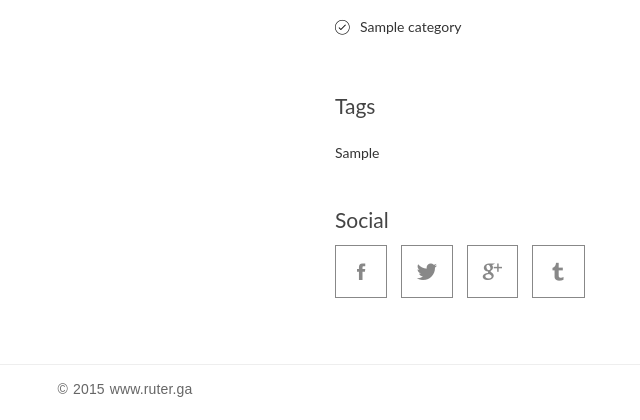
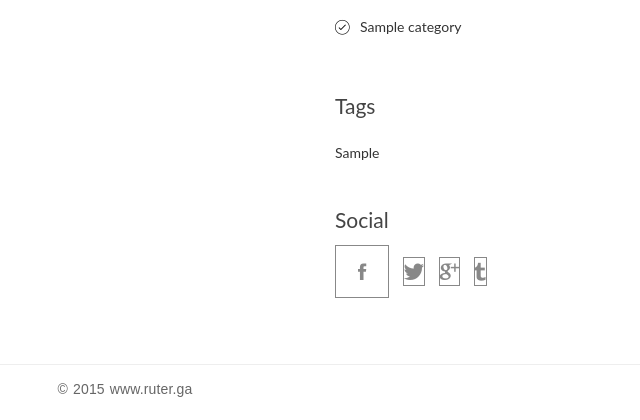
Before and after one commit to ruter/myBlog, a Django app: page / in a window 1280 px wide. Shown: the part 418-838 px from the top of the page, without its empty margins (515-1155 px from the left). Run offline with Django 3.2, Linux system fonts and the light colour scheme; tables that the repository leaves empty hold one stand-in row (values such as "Sample post"); grey boxes marked "Sample" are stand-in pictures; some libraries are stand-ins or nearby versions; some web fonts are replaced.

Commit message:
Change style

```diff
--- a/myBlog/article/static/css/custom.css
+++ b/myBlog/article/static/css/custom.css
@@ -646,19 +646,19 @@ figure {
 }
 
 .facebook a {
-	padding: 12px 21px;
+	padding: 12px 22px;
 }
 
-.twitter a {
-    padding: 12px 15px;
+.linkedin a {
+    padding: 12px 18px;
 }
 
-.google-plus a {
-    padding: 12px 15px;
+.github a {
+    padding: 12px 17px;
 }
 
-.tumblr a {
-	padding: 12px 20px;
+.steam a {
+	padding: 12px 15px;
 }
 
 /**
```
